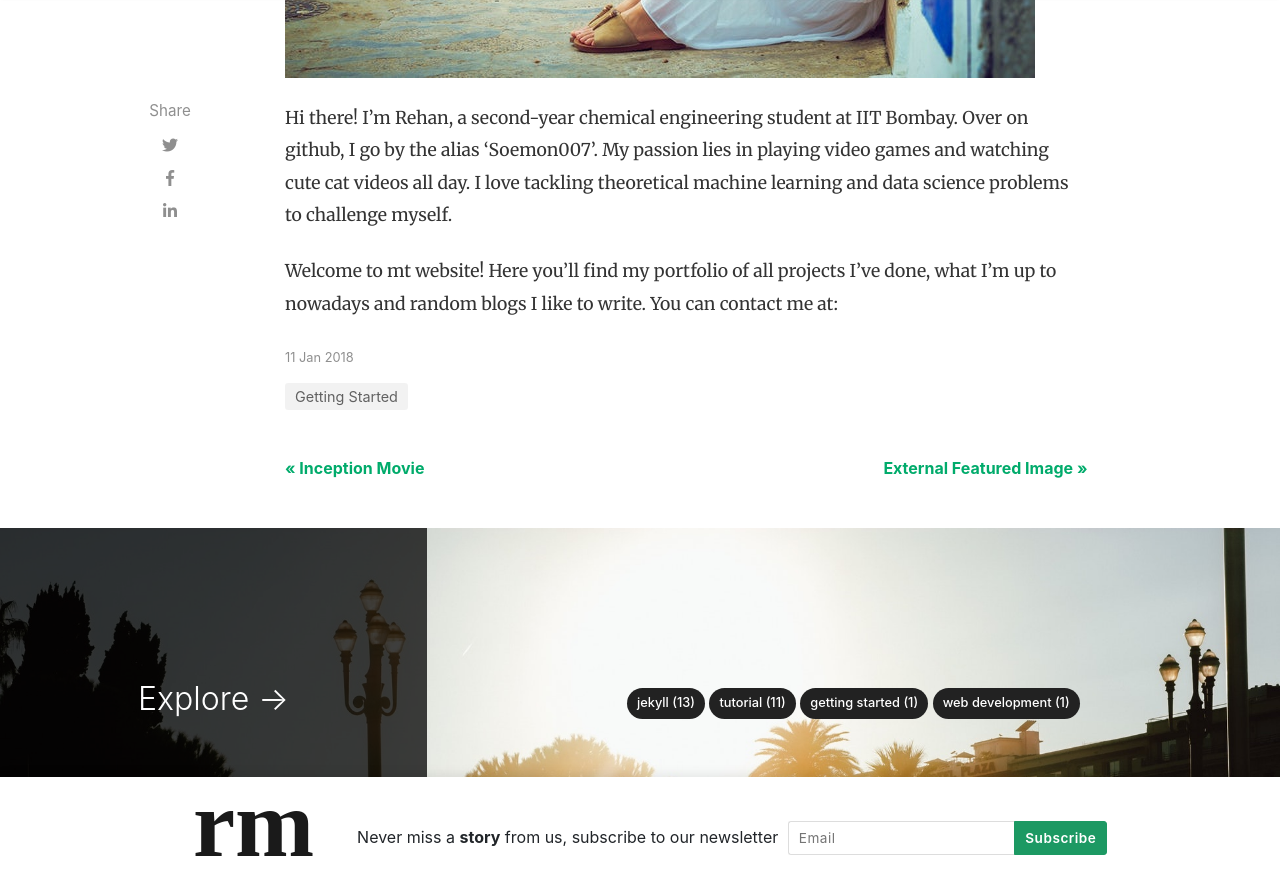
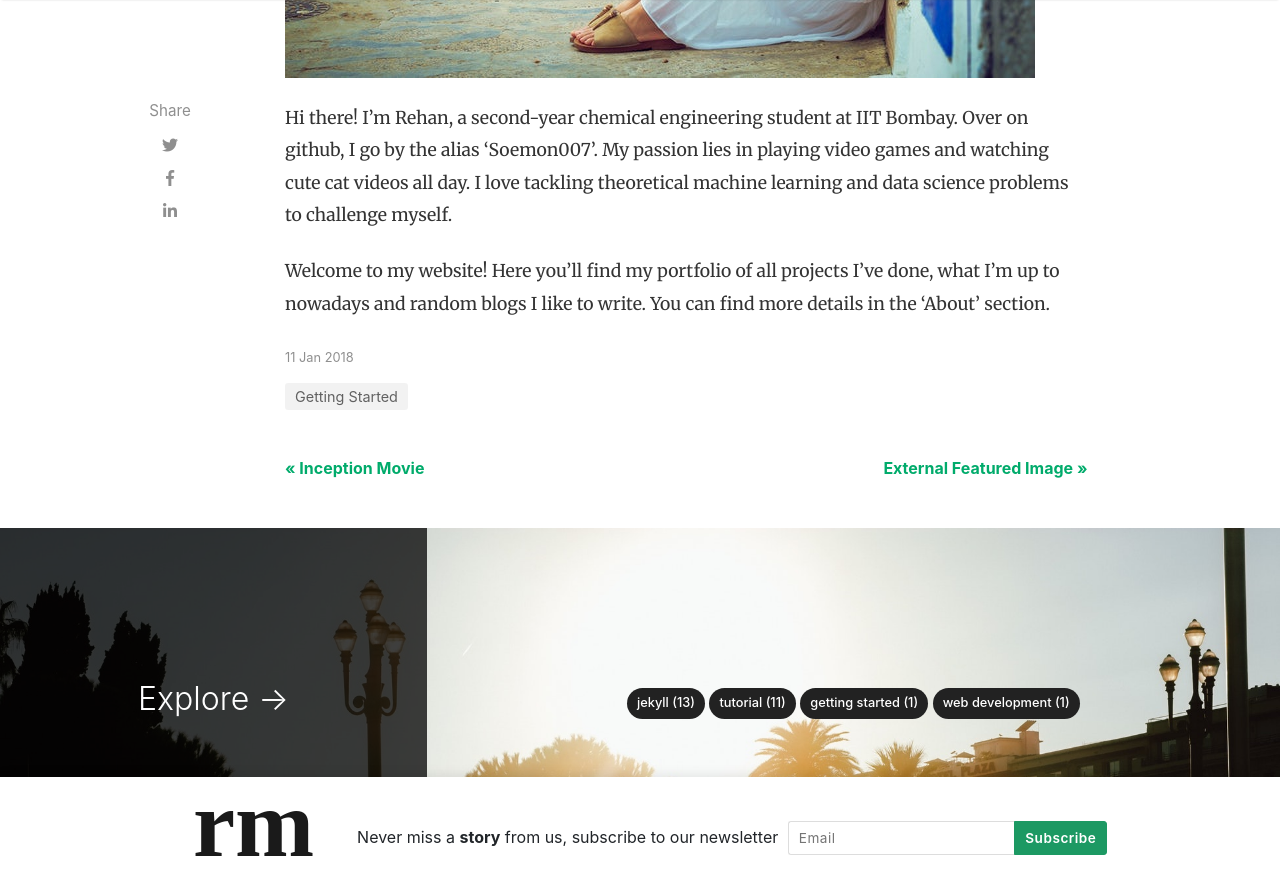
Before and after one commit to Soemon007/Soemon007.github.io, a Jekyll site: the page built from _posts/2018-01-11-quick-start-guide.md, in a window 1280 px wide and 900 px high, scrolled down 837 px. Shown: the top 895 px of the window. Built offline with Jekyll 4.4.1, drawn with Linux system fonts in a browser that asks for light colours; nearby versions of some CDN libraries; comment, search, counter and statistics services are not loaded.

Commit message:
Fix typo in welcome message
Corrected a typo in the welcome message.

```diff
--- a/_posts/2018-01-11-quick-start-guide.md
+++ b/_posts/2018-01-11-quick-start-guide.md
@@ -11,4 +11,4 @@ hidden: true
 Hi there!
 I'm Rehan, a second-year chemical engineering student at IIT Bombay. Over on github, I go by the alias 'Soemon007'. My passion lies in playing video games and watching cute cat videos all day. I love tackling theoretical machine learning and data science problems to challenge myself.
 
-Welcome to mt website! Here you'll find my portfolio of all projects I've done, what I'm up to nowadays and random blogs I like to write. You can contact me at:
+Welcome to my website! Here you'll find my portfolio of all projects I've done, what I'm up to nowadays and random blogs I like to write. You can find more details in the 'About' section.
```
